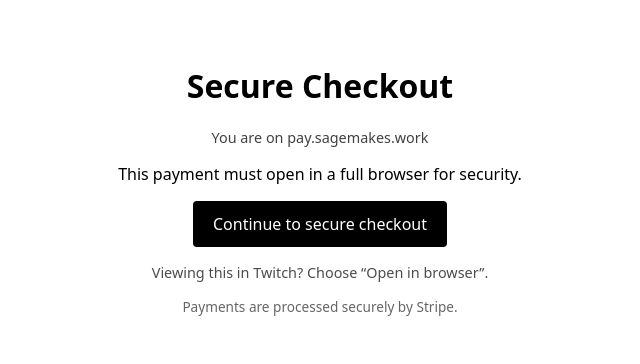
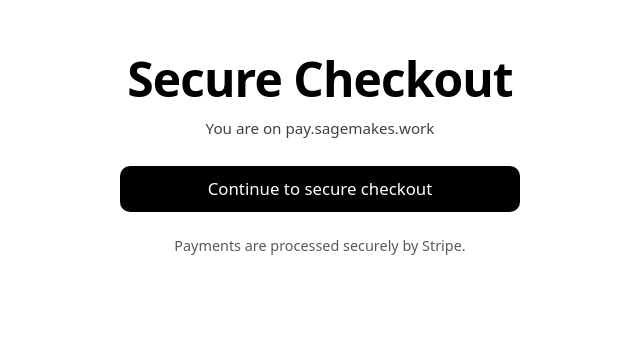
Before and after one commit to sagemakes/pay, a plain HTML site: page index.html in a window 1280 px wide. Shown: the part 214-578 px from the top of the page, without its empty margins (320-960 px from the left). Drawn offline with Linux system fonts and the light colour scheme.

Commit message:
Update index.html

```diff
--- a/index.html
+++ b/index.html
@@ -9,41 +9,54 @@
   font-family: system-ui, -apple-system, sans-serif;
   margin: 0;
   min-height: 100vh;
-  display: flex;
-  align-items: center;
-  justify-content: center;
+  display: grid;
+  place-items: center;
   text-align: center;
 ">
-  <main style="padding: 2rem; max-width: 520px;">
-    <h1>Secure Checkout</h1>
+  <main style="
+    width: min(520px, 92vw);
+    padding: 2.25rem 1.25rem;
+    transform: translateY(-4vh);
+  ">
+    <h1 style="
+      margin: 0 0 0.75rem 0;
+      font-size: clamp(2rem, 6vw, 3rem);
+      line-height: 1.1;
+      letter-spacing: -0.02em;
+    ">
+      Secure Checkout
+    </h1>
 
-    <p style="opacity: 0.75; font-size: 0.9rem;">
+    <p style="
+      margin: 0 0 1.75rem 0;
+      opacity: 0.75;
+      font-size: 0.95rem;
+    ">
       You are on pay.sagemakes.work
     </p>
 
-    <p>
-      This payment must open in a full browser for security.
-    </p>
-
-    <p>
+    <p style="margin: 0 0 1.5rem 0;">
       <a href="https://buy.stripe.com/00w8wHcLV3iNcdl9664Ni00"
          style="
            display: inline-block;
-           padding: 0.75rem 1.25rem;
+           width: min(360px, 100%);
+           padding: 0.9rem 1.25rem;
            background: #000;
            color: #fff;
            text-decoration: none;
-           border-radius: 4px;
+           border-radius: 10px;
+           font-size: 1.05rem;
+           line-height: 1;
          ">
         Continue to secure checkout
       </a>
     </p>
 
-    <p style="font-size: 0.9rem; opacity: 0.7;">
-      Viewing this in Twitch? Choose “Open in browser”.
-    </p>
-
-    <p style="font-size: 0.85rem; opacity: 0.6;">
+    <p style="
+      margin: 0;
+      opacity: 0.65;
+      font-size: 0.9rem;
+    ">
       Payments are processed securely by Stripe.
     </p>
   </main>
```
